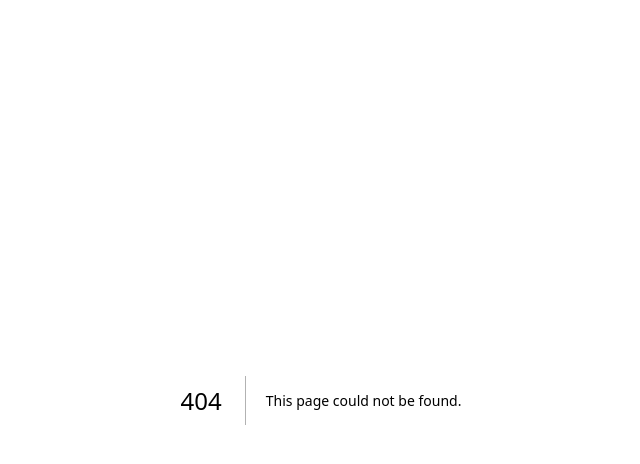
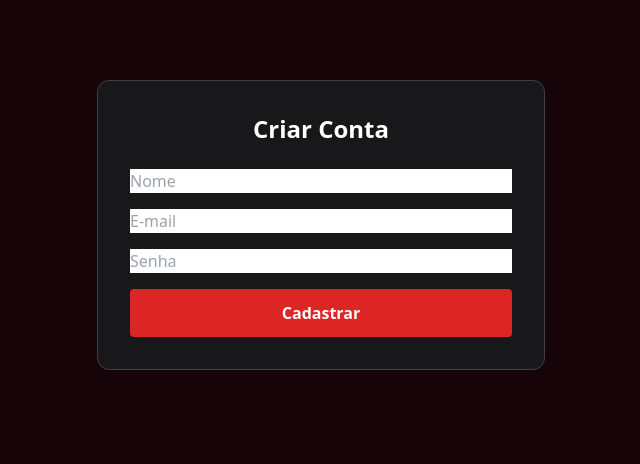
Before and after one commit to carlosbelfort/BelfSports, a Next.js app in the folder apps/frontend/: page /register in a window 1280 px wide. Before the commit this address had no page. Shown: the top 464 px of the page, without its empty margins (319-959 px from the left). Built offline with nearby package versions, Linux system fonts and the light colour scheme; no server answers.

Commit message:
Update Frontend - Tela de Cadastro
- Criação da tela de cadastro de novo usuário
- Link direcionando para formulário de cadastro no login
 - Atualização de tela moderação de usuário pelo Admin

```diff
--- a/apps/frontend/app/dashboard/admin/users/page.tsx
+++ b/apps/frontend/app/dashboard/admin/users/page.tsx
@@ -7,7 +7,7 @@ import { Button } from "@/components/Button";
 type User = {
   id: string;
   email: string;
-  role: "USER" | "ORGANIZER" | "ADMIN";
+  role: "USER" | "ORGANIZER" | "ADMIN" | "PHOTOGRAPHER";
   active: boolean;
 };
 
@@ -18,9 +18,8 @@ export default function AdminUsersPage() {
   async function loadUsers() {
     const response = await api.get("/admin/users");
 
-    // proteção contra resposta inválida
-    setUsers(Array.isArray(response.data) ? response.data : []);
-
+    // response JÁ é o array
+    setUsers(Array.isArray(response) ? response : []);
     setLoading(false);
   }
 
@@ -51,12 +50,13 @@ export default function AdminUsersPage() {
       <h1 className="text-2xl mb-6">Gerenciar Usuários</h1>
 
       <table className="w-full text-sm border border-zinc-800">
-        <thead className="bg-zinc-900">
+        <thead className="bg-zinc-900 text-center">
           <tr>
             <th className="p-2">Email</th>
             <th className="p-2">Role</th>
             <th className="p-2">Status</th>
             <th className="p-2">Ações</th>
+            <th className="p-2">Role</th>
           </tr>
         </thead>
 
@@ -71,9 +71,9 @@ export default function AdminUsersPage() {
 
           {users.map((user) => (
             <tr key={user.id} className="border-t border-zinc-800">
-              <td className="p-2">{user.email}</td>
+              <td className="p-2 text-center">{user.email}</td>
 
-              <td className="p-2">
+              <td className="p-2 text-center">
                 <select
                   value={user.role}
                   onChange={(e) => changeRole(user.id, e.target.value)}
@@ -81,26 +81,42 @@ export default function AdminUsersPage() {
                 >
                   <option value="USER">USER</option>
                   <option value="ORGANIZER">ORGANIZER</option>
+                  <option value="PHOTOGRAPHER">FOTÓGRAFO</option>
                   <option value="ADMIN">ADMIN</option>
                 </select>
               </td>
 
-              <td className="p-2">{user.active ? "Ativo" : "Bloqueado"}</td>
+              <td className="p-2 text-center">
+                {user.active ? (
+                  <span className="text-green-500">Ativo</span>
+                ) : (
+                  <span className="text-yellow-400">Pendente</span>
+                )}
+              </td>
 
               <td className="p-2 flex gap-2">
-                <button
+                <Button
+                  variant="caution"
                   onClick={() => toggleStatus(user.id, user.active)}
-                  className="text-yellow-400"
                 >
                   {user.active ? "Bloquear" : "Ativar"}
-                </button>
+                </Button>
 
-                <Button variant="danger"
-                  onClick={() => removeUser(user.id)}
-
-                >
+                <Button variant="danger" onClick={() => removeUser(user.id)}>
                   Excluir
                 </Button>
+              </td>
+              <td className="text-center">
+                <select
+                  value={user.role}
+                  onChange={(e) => changeRole(user.id, e.target.value)}
+                  className="bg-zinc-900 border border-zinc-700 p-1 rounded"
+                >
+                  <option value="USER">USER</option>
+                  <option value="ORGANIZER">ORGANIZER</option>
+                  <option value="PHOTOGRAPHER">PHOTOGRAPHER</option>
+                  <option value="ADMIN">ADMIN</option>
+                </select>
               </td>
             </tr>
           ))}
--- a/apps/frontend/app/login/page.tsx
+++ b/apps/frontend/app/login/page.tsx
@@ -93,6 +93,12 @@ export default function LoginPage() {
             {loading ? "Entrando..." : "Entrar"}
           </button>
         </form>
+        <p className="text-center text-sm mt-4">
+          Não tem conta?{" "}
+          <a href="/register" className="text-red-500 hover:underline">
+            Cadastre-se
+          </a>
+        </p>
       </div>
     </div>
   );
--- /dev/null
+++ b/apps/frontend/app/register/page.tsx
@@ -0,0 +1,84 @@
+"use client";
+
+import { useState } from "react";
+import { API_URL } from "@/lib/api";
+import { useRouter } from "next/navigation";
+
+export default function RegisterPage() {
+  const router = useRouter();
+
+  const [name, setName] = useState("");
+  const [email, setEmail] = useState("");
+  const [password, setPassword] = useState("");
+  const [loading, setLoading] = useState(false);
+  const [message, setMessage] = useState("");
+
+  async function handleRegister(e: React.FormEvent) {
+    e.preventDefault();
+    setLoading(true);
+    setMessage("");
+
+    const response = await fetch(`${API_URL}/auth/register`, {
+      method: "POST",
+      headers: { "Content-Type": "application/json" },
+      body: JSON.stringify({ name, email, password }),
+    });
+
+    const data = await response.json();
+
+    if (!response.ok) {
+      setMessage(data.message);
+      setLoading(false);
+      return;
+    }
+
+    alert("Cadastro realizado! Aguarde aprovação.");
+    router.push("/login");
+  }
+
+  return (
+    <div className="flex items-center justify-center py-20 px-4">
+      <div className="w-full max-w-md bg-zinc-900 border border-zinc-700 rounded-xl p-8">
+        <h2 className="text-2xl font-bold text-center mb-6">
+          Criar Conta
+        </h2>
+
+        <form onSubmit={handleRegister} className="flex flex-col gap-4">
+          <input
+            placeholder="Nome"
+            value={name}
+            onChange={e => setName(e.target.value)}
+            className="input"
+            required
+          />
+
+          <input
+            placeholder="E-mail"
+            value={email}
+            onChange={e => setEmail(e.target.value)}
+            className="input"
+            required
+          />
+
+          <input
+            type="password"
+            placeholder="Senha"
+            value={password}
+            onChange={e => setPassword(e.target.value)}
+            className="input"
+            required
+          />
+
+          {message && <p className="text-red-500 text-sm">{message}</p>}
+
+          <button
+            disabled={loading}
+            className="bg-red-600 py-3 rounded font-semibold"
+          >
+            {loading ? "Cadastrando..." : "Cadastrar"}
+          </button>
+        </form>
+      </div>
+    </div>
+  );
+}
--- a/apps/frontend/components/button.tsx
+++ b/apps/frontend/components/button.tsx
@@ -12,7 +12,7 @@
 }*/
 
 type ButtonProps = {
-  variant?: "primary" | "success" | "danger" | "gray" | "sky";
+  variant?: "primary" | "success" | "danger" | "gray" | "sky" | "caution";
 } & React.ButtonHTMLAttributes<HTMLButtonElement>;
 
 export function Button({
@@ -27,6 +27,7 @@ export function Button({
     danger: "bg-red-600 hover:bg-red-700 text-white",
     gray: "mb-4 text-sm opacity-70 hover:opacity-100",
     sky: "bg-blue-600 hover:bg-blue-700 disabled:opacity-50 transition px-4 py-2 rounded",
+    caution: "bg-gray-400 hover:bg-yellow-700 text-white-400"
   };
 
   return (
--- a/apps/frontend/lib/api.ts
+++ b/apps/frontend/lib/api.ts
@@ -1,3 +1,6 @@
+import axios from "axios";
+
+
 /**
  * Centraliza a URL do backend
  * Facilita troca de ambiente (dev / prod)
@@ -32,6 +35,8 @@ export const api = async (endpoint: string, options?: RequestInit) => {
   return response.json();
 };
 
+
+
 api.get = (endpoint: string) => api(endpoint);
 
 api.post = (endpoint: string, body?: any) =>
```
Also changed, not shown: 1 other file (tests, documents, lock files or other folders).
